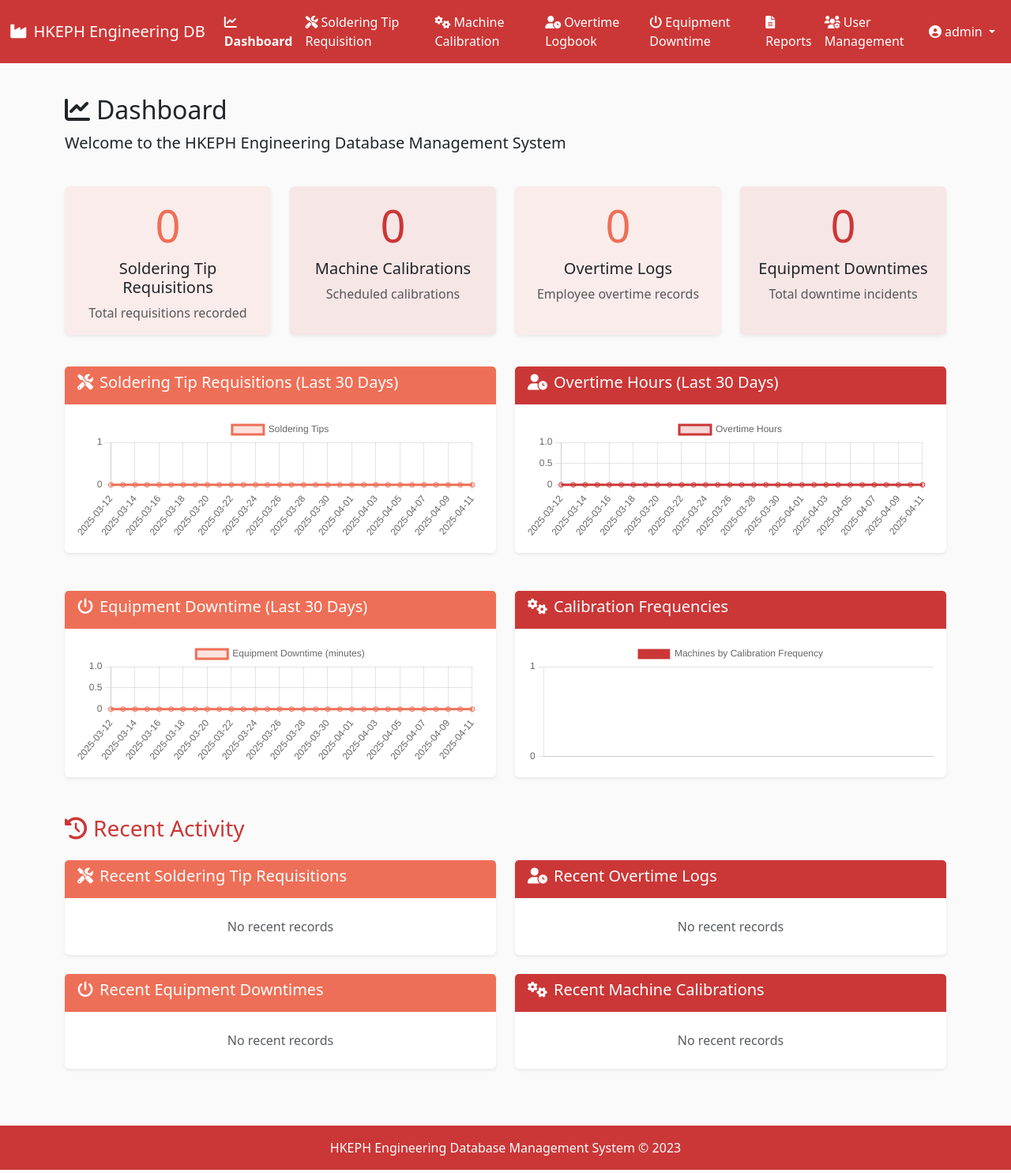
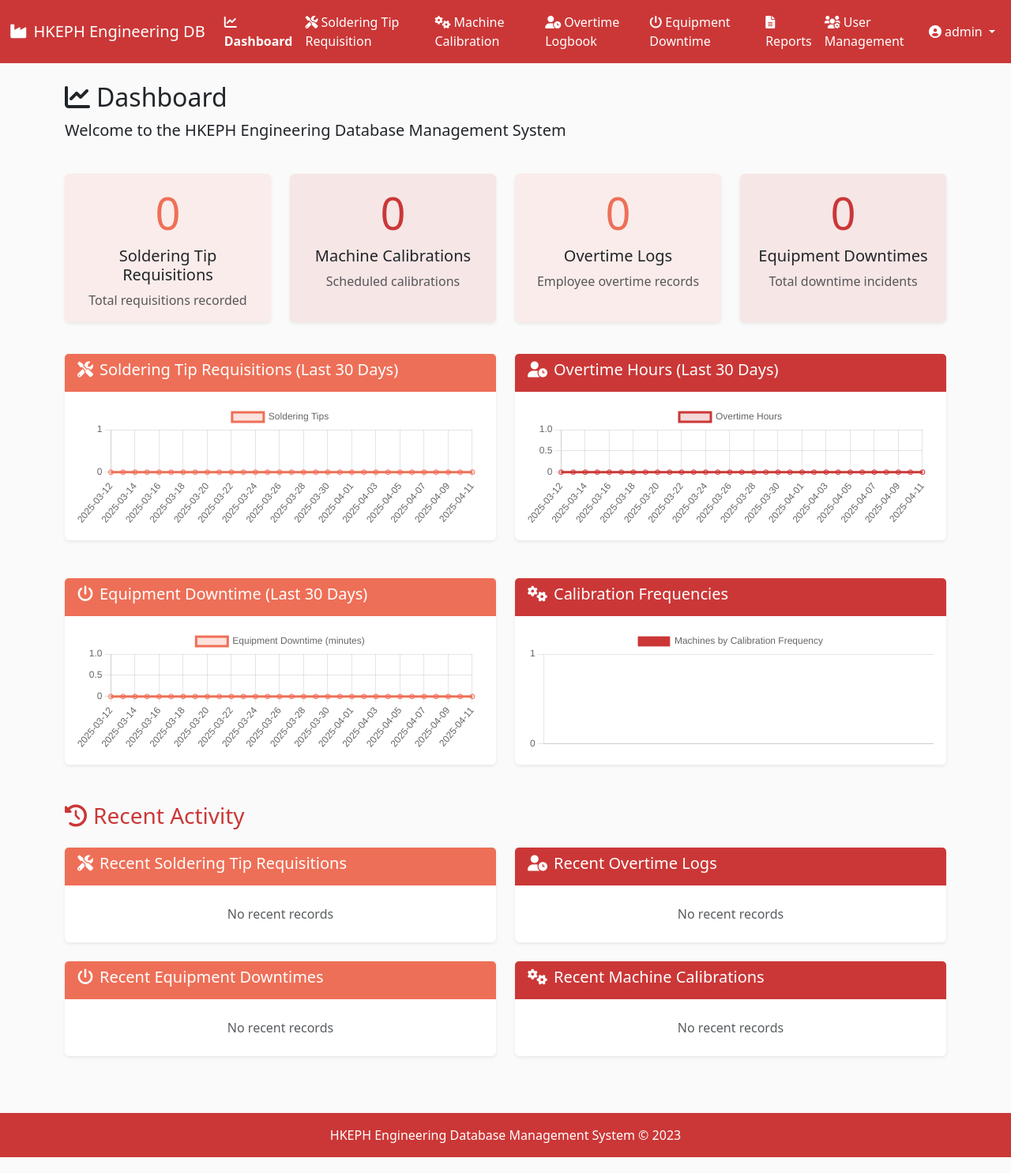
Before and after one commit to Lenardogs/UserManagementDashboard, a Flask app: page / in a window 1280 px wide. Shown: the whole page at 79% size. Run offline with Flask 3, Linux system fonts and the light colour scheme; a user stored in the database is signed in; data that the repository does not hold is empty; some libraries are stand-ins or nearby versions.

Commit message:
Restored to '7f20747de5535d9237edac453722b10651ace905'
Replit-Restored-To: 7f20747de5535d9237edac453722b10651ace905

```diff
--- a/static/css/style.css
+++ b/static/css/style.css
@@ -9,19 +9,8 @@
 }
 
 /* Improve spacing and readability */
-html, body {
-    height: 100%;
-    margin: 0;
-}
-
 body {
-    display: flex;
-    flex-direction: column;
-    min-height: 100vh;
-}
-
-main {
-    flex: 1 0 auto;
+    padding-bottom: 20px;
 }
 
 /* Add some hover effects to the navbar */
--- a/templates/base.html
+++ b/templates/base.html
@@ -99,12 +99,12 @@
     </div>
 
     <!-- Main Content -->
-    <main class="container mt-4 mb-5 flex-grow-1">
+    <main class="container mt-4 mb-5">
         {% block content %}{% endblock %}
     </main>
 
     <!-- Footer -->
-    <footer class="py-3 mt-auto" style="background-color: var(--accent-secondary); color: white;">
+    <footer class="py-3 mt-5" style="background-color: var(--accent-secondary); color: white;">
         <div class="container text-center">
             <p class="mb-0">HKEPH Engineering Database Management System &copy; 2023</p>
         </div>
```
Also changed, not shown: create_admin.py (deleted, +0 -19 lines), reset_admin.py (deleted, +0 -14 lines), instance/database.db.
